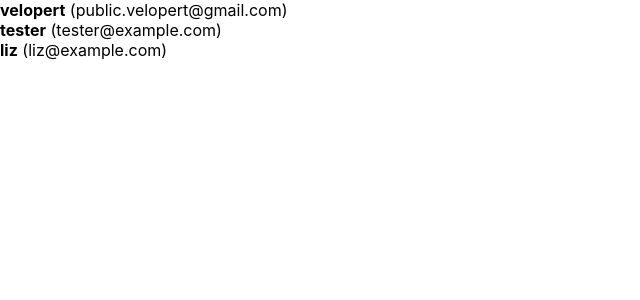
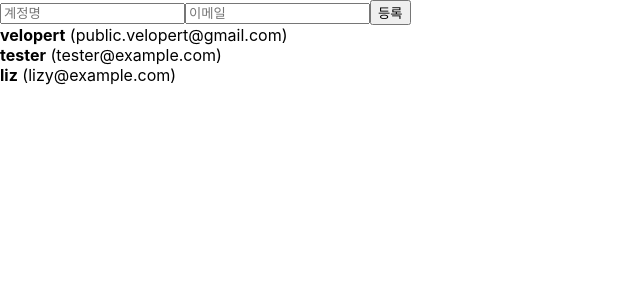
Before and after one commit to taurusboong2/begin-react, a React (Create React App) app: page / in a window 1280 px wide. Shown: the top 300 px of the page, without its empty margins (0-640 px from the left). Built offline with nearby package versions, Linux system fonts and the light colour scheme.

Commit message:
add element in array

```diff
--- a/src/App.js
+++ b/src/App.js
@@ -1,11 +1,61 @@
-import React from 'react';
-import './App.css';
+import React, { useRef, useState } from 'react';
+import CreateUser from './CreateUser';
 import UserList from './UserList';
 
 function App() {
+  const [inputs, setInputs] = useState({
+    username: '',
+    email: '',
+  });
+  const { username, email } = inputs;
+  const onChange = (e) => {
+    const { name, value } = e.target;
+    setInputs({
+      ...inputs,
+      [name]: value,
+    });
+  };
+  const [users, setUsers] = useState([
+    {
+      id: 1,
+      username: 'velopert',
+      email: 'public.velopert@gmail.com',
+    },
+    {
+      id: 2,
+      username: 'tester',
+      email: 'tester@example.com',
+    },
+    {
+      id: 3,
+      username: 'liz',
+      email: 'lizy@example.com',
+    },
+  ]);
+
+  const nextId = useRef(4);
+  const onCreate = () => {
+    const user = {
+      id: nextId.current,
+      username,
+      email,
+    };
+
+    setUsers(users.concat(user));
+    //위 코드는 concat을 통한 복사를 활용한 추가 방법.
+    //setUsers([...users, user]);
+    //위 코드는 spread 연산자를 활용한 추가 방법.
+
+    setInputs({
+      username: '',
+      email: '',
+    });
+    nextId.current += 1;
+  };
   return (
     <div>
-      <UserList />
+      <CreateUser username={username} email={email} onChange={onChange} onCreate={onCreate} />
+      <UserList users={users} />
     </div>
   );
 }
--- /dev/null
+++ b/src/CreateUser.js
@@ -0,0 +1,13 @@
+import React from 'react';
+
+function CreateUser({ username, email, onChange, onCreate }) {
+  return (
+    <div>
+      <input name="username" placeholder="계정명" onChange={onChange} value={username} />
+      <input name="email" placeholder="이메일" onChange={onChange} value={email} />
+      <button onClick={onCreate}>등록</button>
+    </div>
+  );
+}
+
+export default CreateUser;
--- a/src/UserList.js
+++ b/src/UserList.js
@@ -8,25 +8,7 @@
   );
 }
 
-function UserList() {
-  const users = [
-    {
-      id: 1,
-      username: 'velopert',
-      email: 'public.velopert@gmail.com',
-    },
-    {
-      id: 2,
-      username: 'tester',
-      email: 'tester@example.com',
-    },
-    {
-      id: 3,
-      username: 'liz',
-      email: 'liz@example.com',
-    },
-  ];
-
+function UserList({ users }) {
   return (
     <div>
       {users.map((user) => (
```
Also changed, not shown: src/logo.svg (deleted), 1 other file (tests, documents, lock files or other folders).
